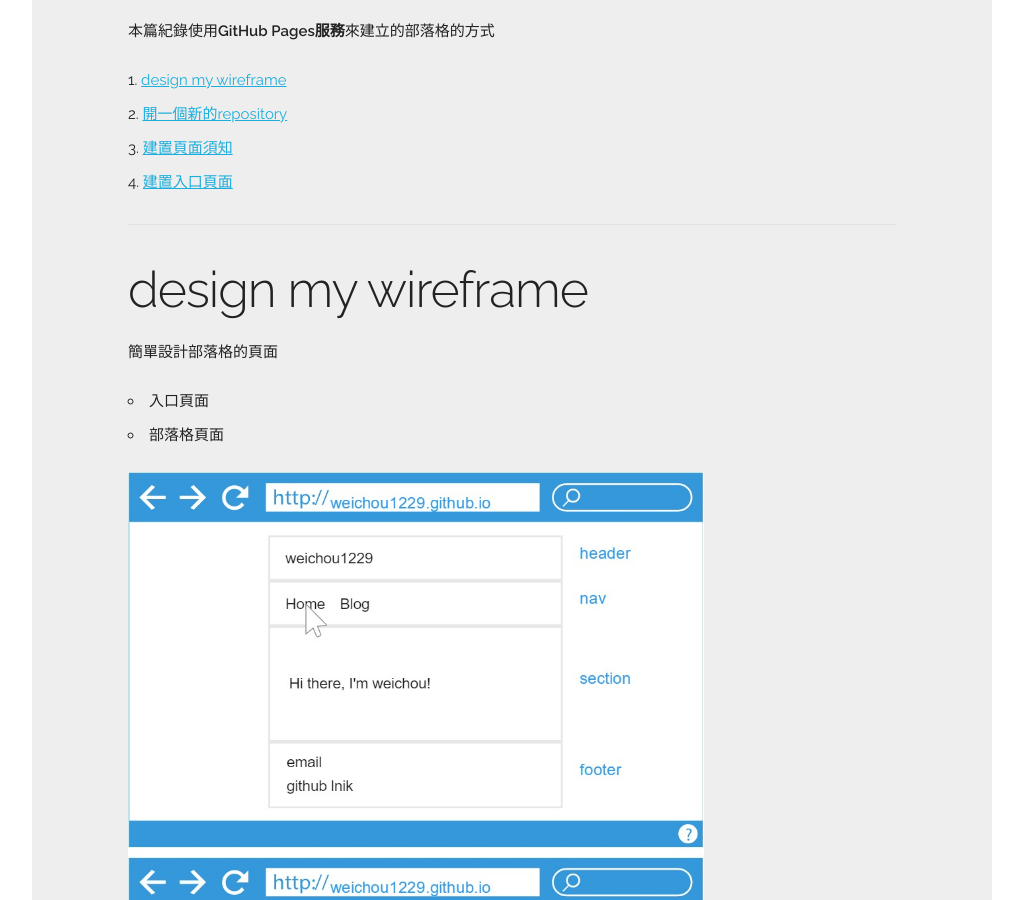
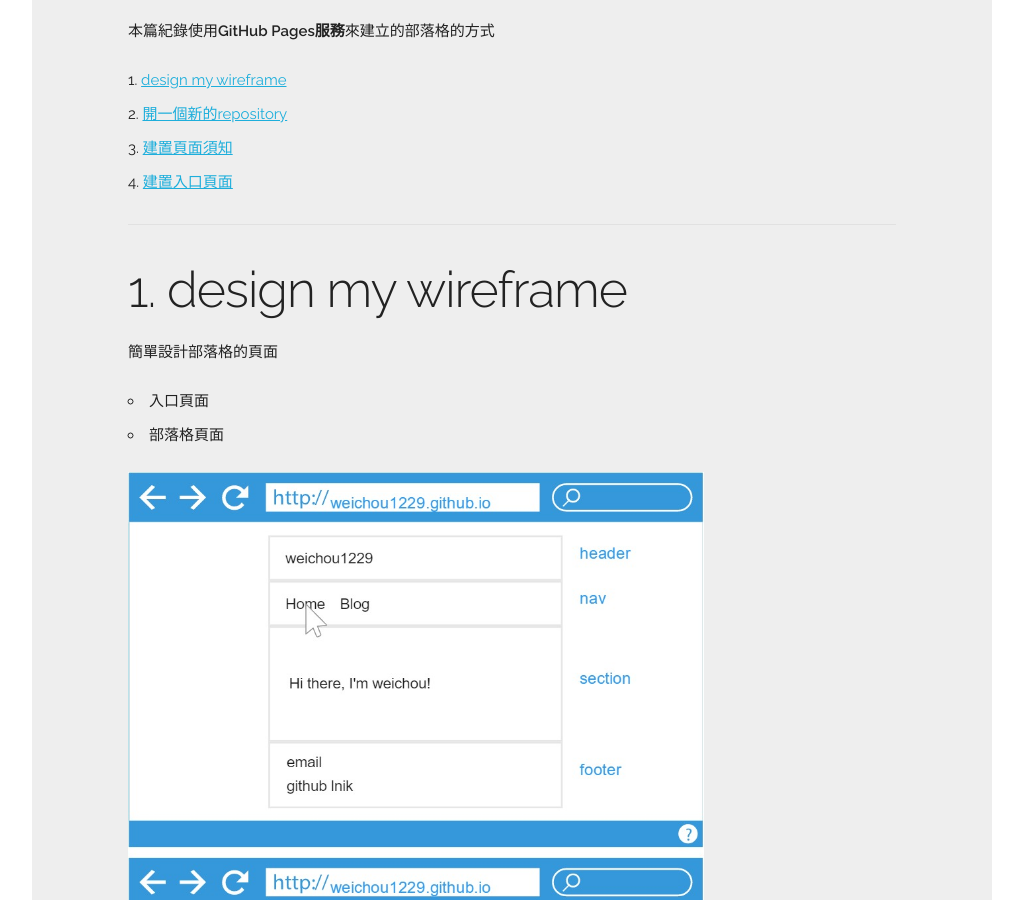
Before and after one commit to weichou1229/weichou.github.io, a Jekyll site: the page built from _posts/blog/2016-07-30-建立自己的-GitHub-Pages-website.md, in a window 1280 px wide and 900 px high, scrolled down 303 px. Shown: the whole window, without its empty margins (128-1151 px from the left). Built offline with Jekyll 4.4.1, drawn with Linux system fonts in a browser that asks for light colours; comment, search, counter and statistics services are not loaded.

Commit message:
modify page

```diff
--- a/_posts/blog/2016-07-30-建立自己的-GitHub-Pages-website.md
+++ b/_posts/blog/2016-07-30-建立自己的-GitHub-Pages-website.md
@@ -9,14 +9,14 @@ date: 2016-07-30T15:00:00.000Z
 
 本篇紀錄使用**GitHub Pages服務**來建立的部落格的方式
 
-1. [design my wireframe](#design-my-wireframe)
+1. [design my wireframe](#1.-design-my-wireframe)
 2. [開一個新的repository](#2)
 3. [建置頁面須知](#3)
 4. [建置入口頁面](#4)
 
 --------------------------------------------------------------------------------
 
-# design my wireframe
+# 1\. design my wireframe
 
 簡單設計部落格的頁面
 
```
